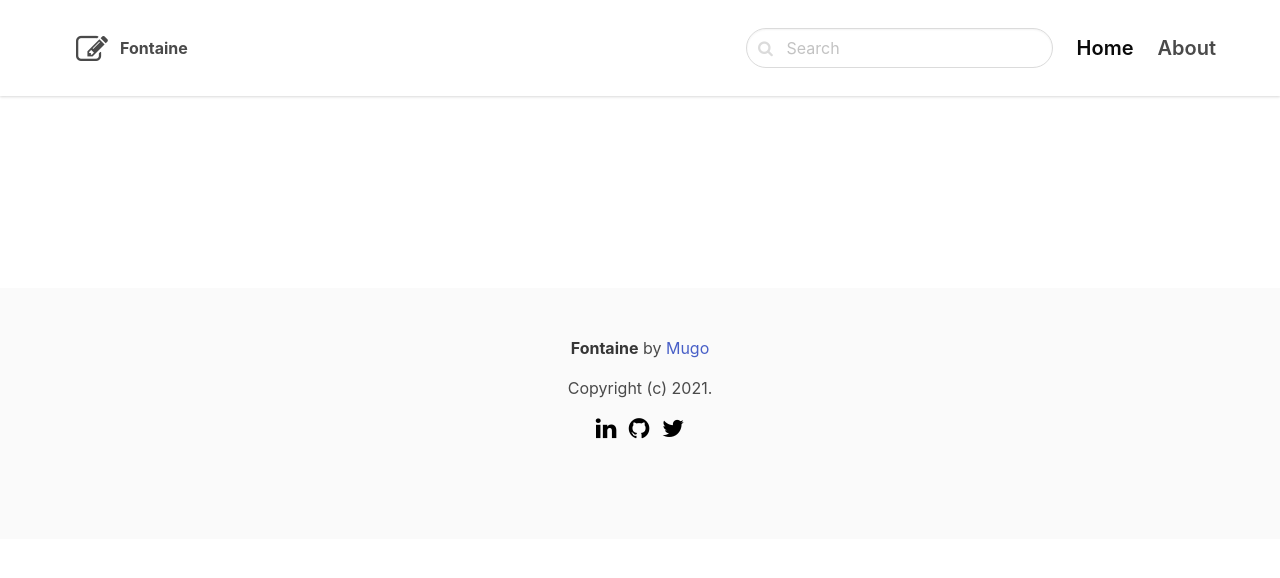
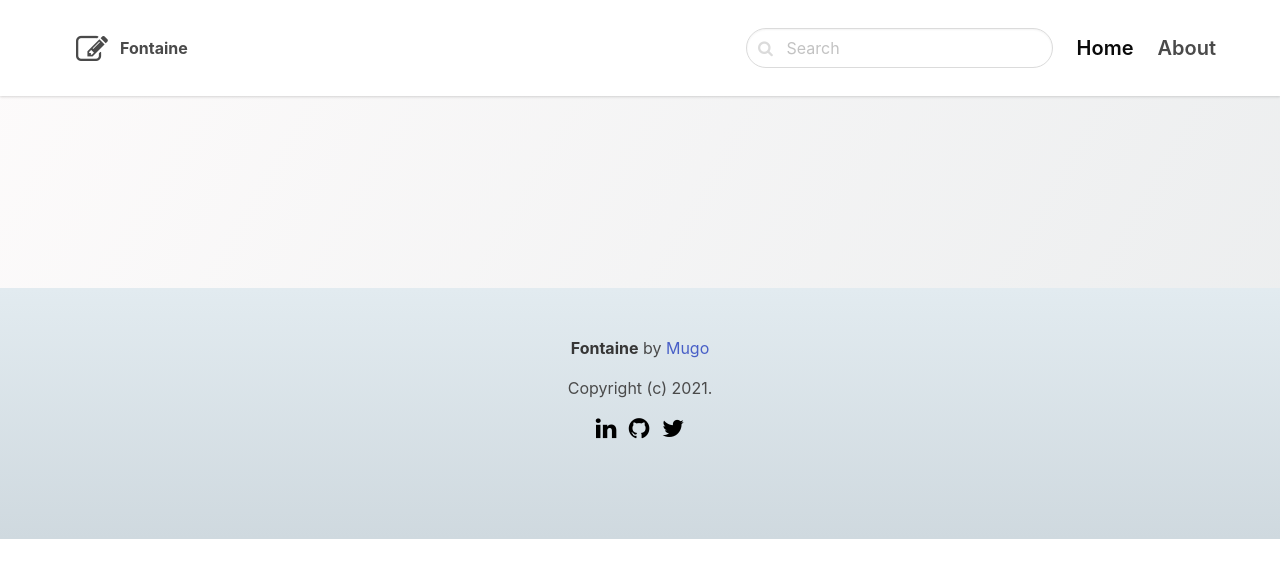
Before and after one commit to sam-mugo/Fontaine, a Django app: page / in a window 1280 px wide. Shown: the top 578 px of the page. Run offline with Django 3.2, Linux system fonts and the light colour scheme; data that the repository does not hold is empty; some web fonts are replaced.

Commit message:
fix static errors

```diff
--- a/blog_app/templates/core/base.html
+++ b/blog_app/templates/core/base.html
@@ -28,7 +28,7 @@
     </style>
 
 </head>
-<body>
+<body style="background-image: linear-gradient(120deg, #fdfbfb 0%, #ebedee 100%);">
     <!-- START NAV -->
   <nav class="navbar">
     <div class="container">
@@ -75,7 +75,7 @@
 
       </div>
   </section>
-  <footer class="footer">
+  <footer class="footer" style="background-image: linear-gradient(to top, #cfd9df 0%, #e2ebf0 100%);">
     <div class="content has-text-centered">
       <p>
         <strong>Fontaine</strong> by <a href="https://github.com/sam-mugo">Mugo</a>
```
